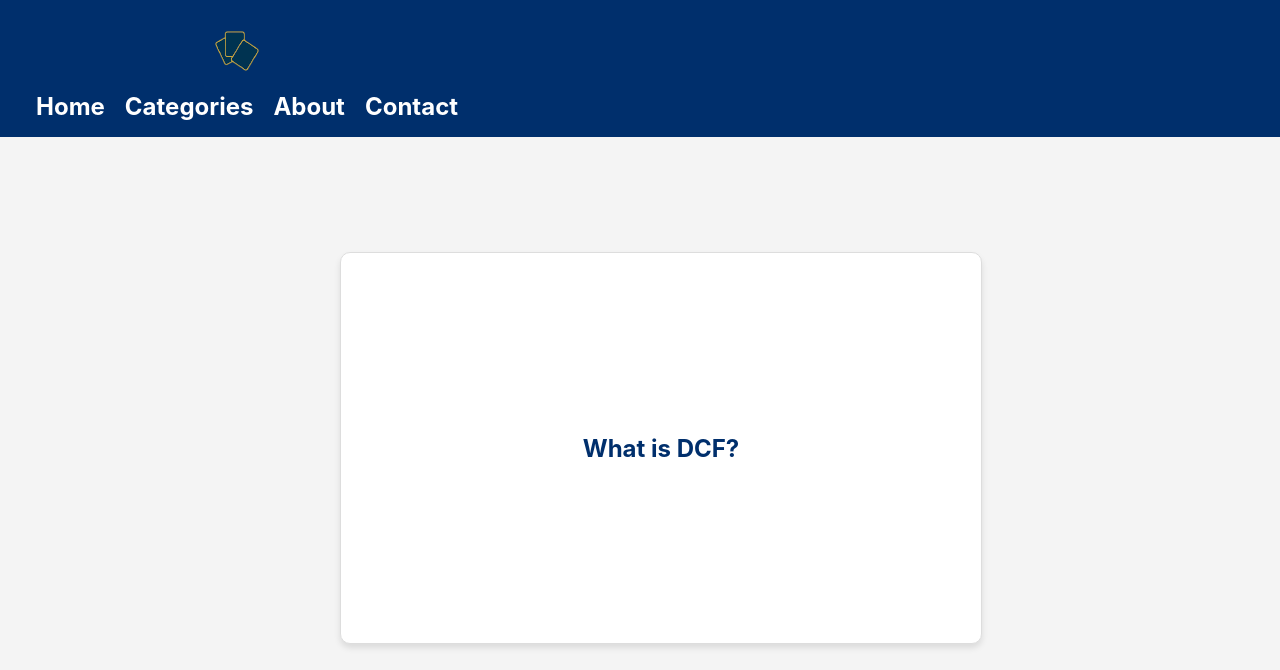
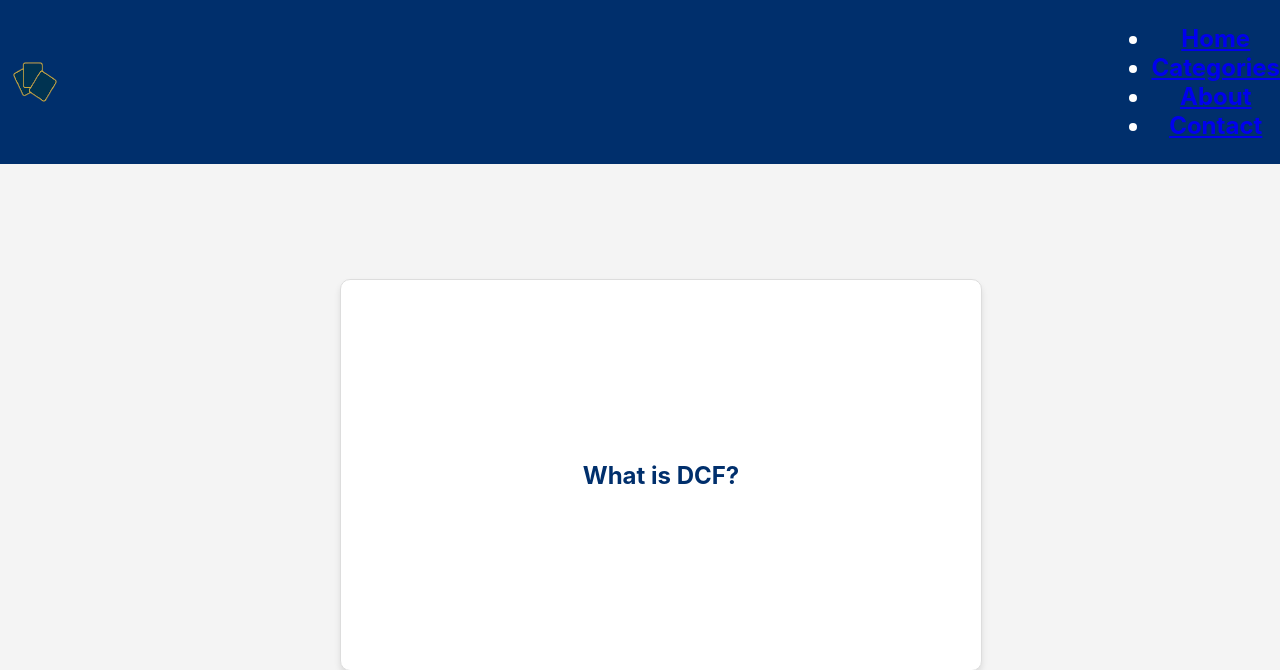
Before and after one commit to arnavs06/FlashFinance, a Flask app: page /flashcards in a window 1280 px wide. Shown: the top 670 px of the page. Run offline with Flask 3, Linux system fonts and the light colour scheme.

Commit message:
plz work

```diff
--- a/FlashFinance/static/flashcards.css
+++ b/FlashFinance/static/flashcards.css
@@ -8,35 +8,22 @@ body {
   background-color: #f4f4f4;
   text-align: center;
 }
-
 header {
   background-color: #002f6c;
   color: white;
-  padding: 1rem;
-  display: flex;
-  justify-content: space-between;
-  align-items: center;
 }
 
 header .logo {
   font-size: 1.5rem;
   font-weight: bold;
+  display: flex;
+  align-items: center;
+}
+header nav {
+  margin-left: auto;
 }
 
 header nav ul {
-  list-style: none;
-  margin: 0;
-  padding: 0;
-  display: flex;
-}
-
-header nav ul li {
-  margin-left: 20px;
-}
-
-header nav ul li a {
-  color: white;
-  text-decoration: none;
   font-weight: bold;
 }
 
```
